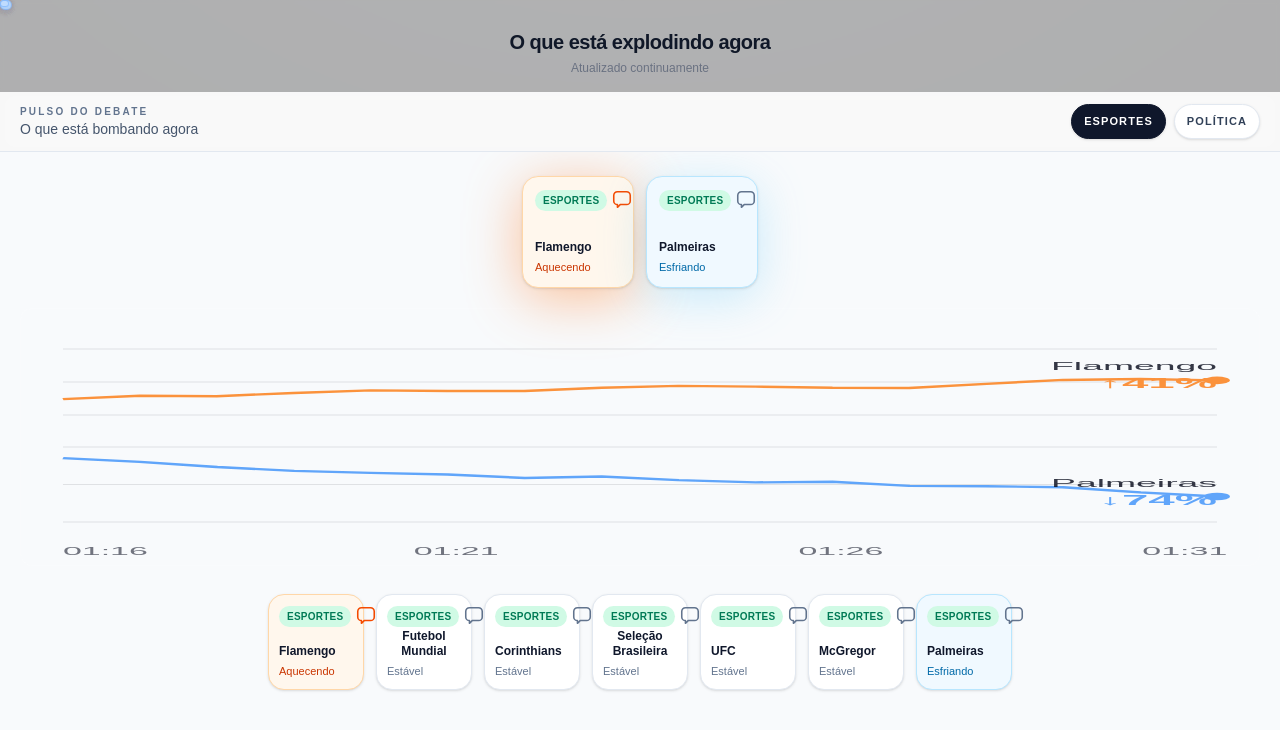
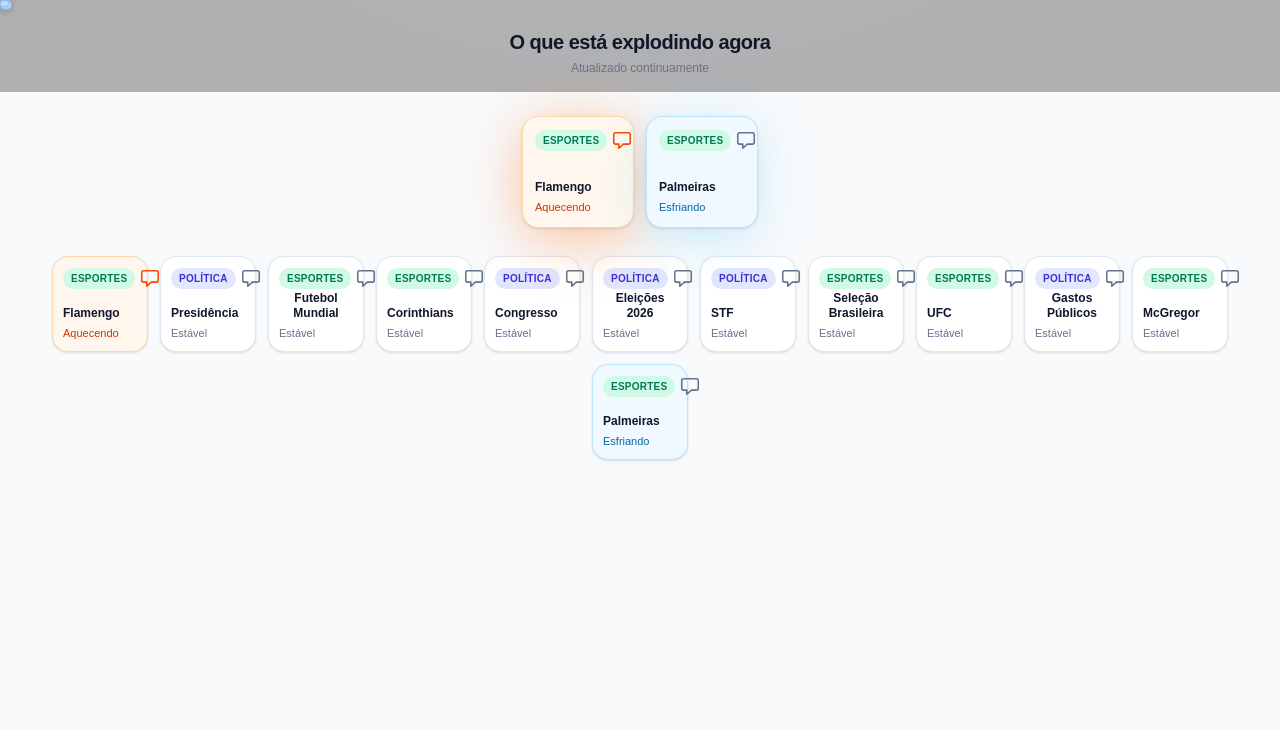
Before and after one commit to AdminAuditavel/com, a Next.js app in the folder com-web/: page / in a window 1280 px wide. Shown: the top 730 px of the page. Built offline with nearby package versions, Linux system fonts and the light colour scheme.

Commit message:
Update BubbleBoard.tsx

```diff
--- a/com-web/src/app/components/BubbleBoard.tsx
+++ b/com-web/src/app/components/BubbleBoard.tsx
@@ -2,7 +2,6 @@
 
 import { useCallback, useEffect, useMemo, useRef, useState } from "react";
 import TopicModal, { type TopicDetail } from "@/app/components/TopicModal";
-import TrendChartsStack from "@/app/components/TrendChartsStack";
 import BubbleParticles from "@/app/components/BubbleParticles";
 
 type Bubble = {
@@ -69,8 +68,7 @@
   return pts;
 }
 
-function MessageIcon({ hot }: { hot?: boolean }) {
-  // ícone simples de balão de fala
+function MessageSquareIcon({ hot }: { hot?: boolean }) {
   return (
     <svg
       aria-hidden="true"
@@ -84,7 +82,7 @@
       strokeLinecap="round"
       strokeLinejoin="round"
     >
-      <path d="M7 17v3l3-3h7a4 4 0 0 0 4-4V7a4 4 0 0 0-4-4H7a4 4 0 0 0-4 4v6a4 4 0 0 0 4 4z" />
+      <path d="M5 4h14a2 2 0 0 1 2 2v8.5a2 2 0 0 1-2 2h-5.5L8.5 21v-4.5H5a2 2 0 0 1-2-2V6a2 2 0 0 1 2-2Z" />
     </svg>
   );
 }
@@ -122,7 +120,7 @@
         >
           {bubble.category}
         </span>
-        <MessageIcon hot={isHot} />
+        <MessageSquareIcon hot={isHot} />
       </div>
 
       <div className="flex flex-col items-start gap-1">
@@ -143,31 +141,10 @@
 export default function BubbleBoard() {
   const [data, setData] = useState<CategoryBlock[]>(INITIAL_DATA);
 
-  const [activeIndex, setActiveIndex] = useState(0);
-  const viewportRef = useRef<HTMLDivElement | null>(null);
-
-  const goTo = useCallback((idx: number) => {
-    const el = viewportRef.current;
-    if (!el) return;
-    const w = el.clientWidth || 1;
-    el.scrollTo({ left: idx * w, behavior: "smooth" });
-    setActiveIndex(idx);
-  }, []);
-
-  const onScroll = useCallback(() => {
-    const el = viewportRef.current;
-    if (!el) return;
-    const w = el.clientWidth || 1;
-    const idx = Math.round(el.scrollLeft / w);
-    setActiveIndex(idx);
-  }, []);
-
   const [selected, setSelected] = useState<TopicDetail | null>(null);
 
   const hotRef = useRef<HTMLDivElement | null>(null);
   const coolRef = useRef<HTMLDivElement | null>(null);
-
-  const activeCat = data[activeIndex];
 
   const CHANGE_MS = 10_000;
   const [pairTick, setPairTick] = useState(0);
@@ -195,27 +172,28 @@
     return () => cancelAnimationFrame(raf);
   }, [pairTick]);
 
+  const itemsWithCategory = useMemo(
+    () => data.flatMap((cat) => cat.items.map((b) => ({ ...b, category: cat.title }))),
+    [data]
+  );
+
   const { hotBubble, coolBubble } = useMemo(() => {
-    const items = activeCat?.items ?? [];
+    const items = itemsWithCategory;
     if (items.length < 2) return { hotBubble: items[0], coolBubble: items[1] };
 
-    // mantém rotação, mas exibiremos ordenado abaixo
     return {
       hotBubble: items[pairTick % items.length],
       coolBubble: items[(pairTick + 1) % items.length],
     };
-  }, [activeCat, pairTick]);
+  }, [itemsWithCategory, pairTick]);
 
   useEffect(() => {
-    if (!activeCat || !hotBubble || !coolBubble) return;
+    if (!hotBubble || !coolBubble) return;
 
     const STEP_MS = 160;
     const t = window.setInterval(() => {
       setData((prev) =>
-        prev.map((cat, idx) => {
-          if (idx !== activeIndex) return cat;
-
-          return {
+        prev.map((cat) => ({
           ...cat,
           items: cat.items.map((b) => {
             if (b.id === hotBubble.id) return { ...b, state: "hot", energy: clamp01(b.energy + 0.010), size: "md" };
@@ -224,32 +202,23 @@
             const baseline = 0.5;
             return { ...b, state: "steady", energy: clamp01(b.energy + (baseline - b.energy) * 0.02) };
           }),
-          };
-        })
+        }))
       );
     }, STEP_MS);
 
     return () => window.clearInterval(t);
-  }, [activeIndex, activeCat, hotBubble?.id, coolBubble?.id]);
+  }, [hotBubble?.id, coolBubble?.id]);
 
   // hot ganha glow, cool reduz glow — não usamos mais escala de bolha
-  const hotGlow = 0.25 + 0.35 * phase; // para gradiente animado
+  const hotGlow = 0.25 + 0.35 * phase;
   const coolGlow = 0.35 - 0.2 * phase;
 
-  const hotSeries = useMemo(() => makeSeries("up"), [pairTick, activeIndex]);
-  const coolSeries = useMemo(() => makeSeries("down"), [pairTick, activeIndex]);
+  const sortedItems = useMemo(() => {
+    return [...itemsWithCategory].sort((a, b) => b.energy - a.energy);
+  }, [itemsWithCategory]);
 
   const getHotRect = useCallback(() => hotRef.current?.getBoundingClientRect() ?? null, []);
   const getCoolRect = useCallback(() => coolRef.current?.getBoundingClientRect() ?? null, []);
-
-  // enriquece com categoria e ordena por energia para lista
-  const itemsWithCategory = (cat: CategoryBlock | undefined) =>
-    (cat?.items ?? []).map((b) => ({ ...b, category: cat?.title ?? "" }));
-
-  const sortedItems = useMemo(() => {
-    const items = itemsWithCategory(activeCat);
-    return [...items].sort((a, b) => b.energy - a.energy);
-  }, [activeCat]);
 
   return (
     <>
@@ -268,71 +237,8 @@
         intensity={12}
       />
 
-      {/* Header/tabs em fundo claro */}
-      <div className="sticky top-0 z-50 border-b border-slate-200 bg-white/90 backdrop-blur-sm">
-        <div className="px-5 py-3">
-          <div className="flex items-center justify-between">
-            <div>
-              <p className="text-[10px] font-semibold tracking-[0.22em] text-slate-500">
-                PULSO DO DEBATE
-              </p>
-              <p className="text-sm text-slate-600">O que está bombando agora</p>
-            </div>
-            <div className="flex gap-2">
-              {data.map((cat, idx) => {
-                const active = idx === activeIndex;
-                return (
-                  <button
-                    key={cat.title}
-                    type="button"
-                    onClick={() => {
-                      goTo(idx);
-                      setPairTick(0);
-                    }}
-                    className={[
-                      "px-3 py-2 rounded-full text-[11px] font-semibold tracking-widest transition border shadow-sm",
-                      active
-                        ? "bg-slate-900 text-white border-slate-900"
-                        : "bg-white text-slate-700 border-slate-200",
-                    ].join(" ")}
-                    aria-current={active ? "page" : undefined}
-                  >
-                    {cat.title}
-                  </button>
-                );
-              })}
-            </div>
-          </div>
-        </div>
-      </div>
-
-      <div
-        ref={viewportRef}
-        onScroll={onScroll}
-        className="w-full overflow-x-auto snap-x snap-mandatory scroll-smooth [scrollbar-width:none] [-ms-overflow-style:none]"
-        style={{ WebkitOverflowScrolling: "touch" }}
-      >
-        <style jsx>{`
-          div::-webkit-scrollbar {
-            display: none;
-          }
-        `}</style>
-
-        <div className="flex w-full bg-slate-50">
-          {data.map((cat) => {
-            const items = itemsWithCategory(cat);
-            const isActive = cat.title === activeCat?.title;
-
-            const hot = isActive ? hotBubble : items[0];
-            const cool = isActive ? coolBubble : items[1];
-
-            return (
-              <section
-                key={cat.title}
-                className="w-full flex-none snap-center px-5 pb-8"
-                style={{ minHeight: "calc(100dvh - 72px)" }}
-              >
-                <div className="pt-6 flex flex-col gap-5">
+      <div className="w-full bg-slate-50 min-h-screen">
+        <div className="px-5 pb-10 pt-6 flex flex-col gap-5">
           <div className="flex justify-center gap-3">
             <div
               className="relative"
@@ -340,11 +246,11 @@
                 filter: `drop-shadow(0 10px 28px rgba(255,119,29,${hotGlow.toFixed(2)}))`,
               }}
             >
-                      <div ref={isActive ? hotRef : undefined}>
-                        {hot ? (
+              <div ref={hotRef}>
+                {hotBubble ? (
                   <TopicCard
-                            bubble={{ ...(hot as Bubble), category: cat.title }}
-                            onClick={() => setSelected(asDetail(hot as Bubble))}
+                    bubble={hotBubble as Bubble & { category: string }}
+                    onClick={() => setSelected(asDetail(hotBubble as Bubble))}
                     size="lg"
                     emphasize="hot"
                   />
@@ -358,11 +264,11 @@
                 filter: `drop-shadow(0 10px 24px rgba(56,189,248,${coolGlow.toFixed(2)}))`,
               }}
             >
-                      <div ref={isActive ? coolRef : undefined}>
-                        {cool ? (
+              <div ref={coolRef}>
+                {coolBubble ? (
                   <TopicCard
-                            bubble={{ ...(cool as Bubble), category: cat.title }}
-                            onClick={() => setSelected(asDetail(cool as Bubble))}
+                    bubble={coolBubble as Bubble & { category: string }}
+                    onClick={() => setSelected(asDetail(coolBubble as Bubble))}
                     size="lg"
                     emphasize="cool"
                   />
@@ -371,17 +277,9 @@
             </div>
           </div>
 
-                  <TrendChartsStack
-                    now={new Date()}
-                    hot={{ name: hot?.label ?? "Quente", points: hotSeries }}
-                    cool={{ name: cool?.label ?? "Frio", points: coolSeries }}
-                  />
-
           <div className="pt-2">
             <div className="flex flex-wrap gap-3 justify-center">
-                      {items
-                        .sort((a, b) => b.energy - a.energy)
-                        .map((b) => (
+              {sortedItems.map((b) => (
                 <TopicCard
                   key={b.id}
                   bubble={b}
@@ -392,10 +290,6 @@
             </div>
           </div>
         </div>
-              </section>
-            );
-          })}
-        </div>
       </div>
 
       <TopicModal open={!!selected} topic={selected} onClose={() => setSelected(null)} />
```
Lines whose indentation alone changed are shown as unchanged.
